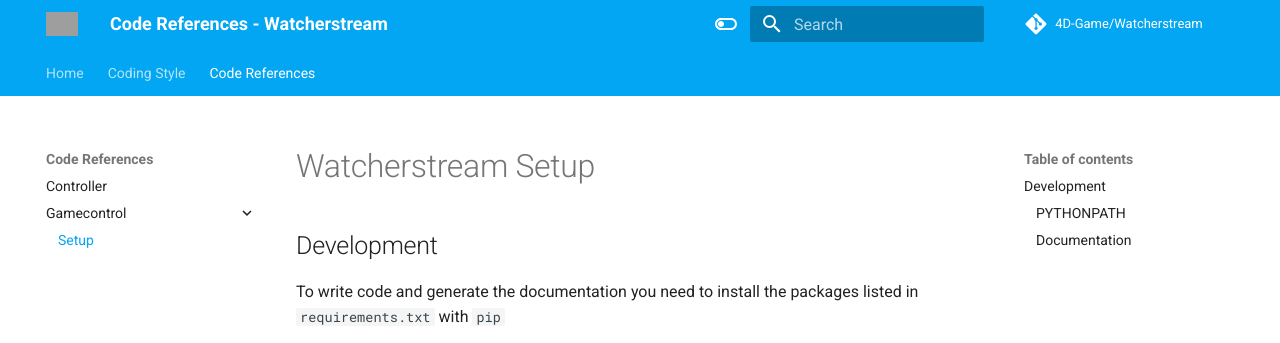
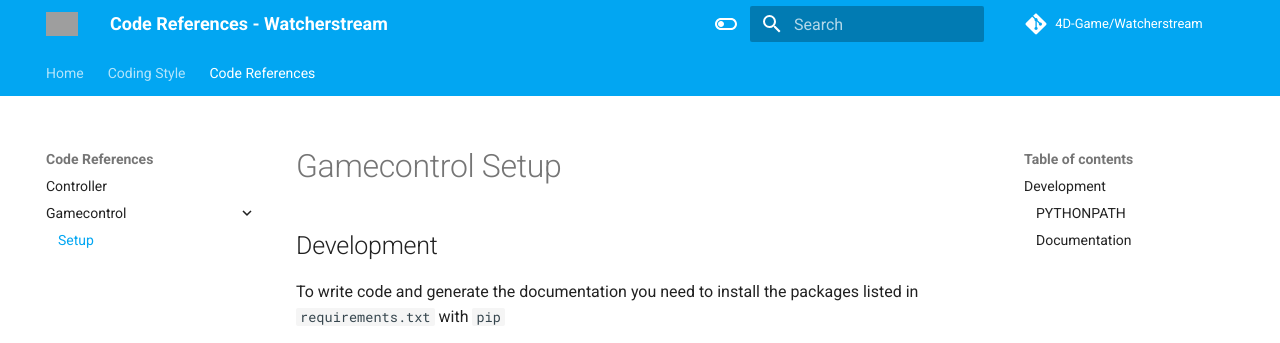
Before and after one commit to 4D-Game/Gamecontrol, an MkDocs documentation site: the page built from docs/index.md, in a window 1280 px wide. Shown: the top 343 px of the page. Built offline with MkDocs 1.6.1 and Material for MkDocs 9.7.7, drawn with Linux system fonts in a browser that asks for light colours; comment, search, counter and statistics services are not loaded; grey boxes are pictures that could not be loaded.

Commit message:
FIX Title

```diff
--- a/docs/index.md
+++ b/docs/index.md
@@ -1,4 +1,4 @@
-# Watcherstream Setup
+# Gamecontrol Setup
 
 ## Development
 
```
